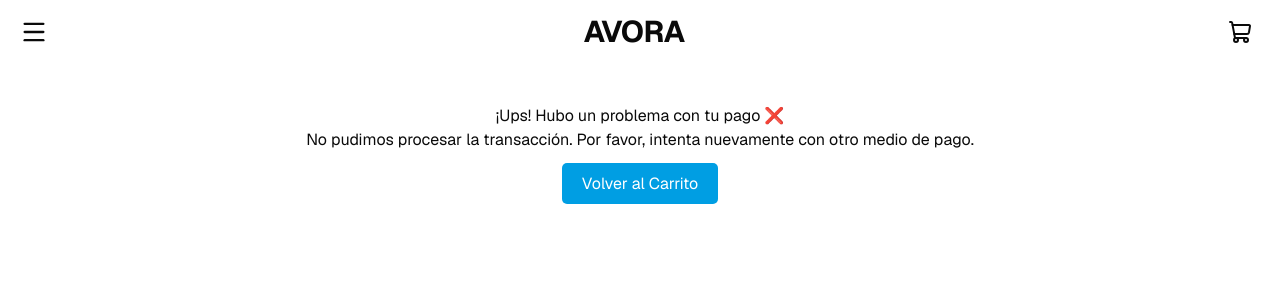
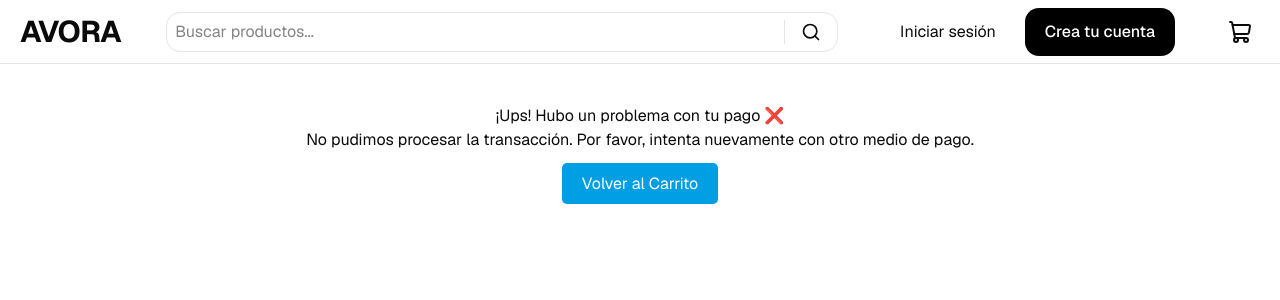
Before and after one commit to LucianoVilla95/mi-ecommerce, a Next.js app in the folder client/: page /mercadopago/failure in a window 1280 px wide. Shown: the top 300 px of the page. Built offline with nearby package versions, Linux system fonts and the light colour scheme; no server answers.

Commit message:
feat(header): render auth actions based on user session

```diff
--- a/client/src/components/header/index.tsx
+++ b/client/src/components/header/index.tsx
@@ -1,13 +1,24 @@
-import { JSX } from 'react';
-import MenuButton from './mobile-menu-button';
+import { JSX, Suspense } from 'react';
 import Logo from './logo';
 import CartButton from './cart-button';
+import { cookies } from 'next/headers';
+import SearchBar from './search-bar';
+import AuthButton from './auth-button';
+import LogoutButton from './auth-button/logout-button';
 
-const Header = (): JSX.Element => {
+const Header = async (): Promise<JSX.Element> => {
+  const cookieStore = await cookies();
+  const isAuthenticated: boolean = cookieStore.has('access_token');
+
   return (
-    <header className="px-5 h-16 flex items-center justify-between">
-      <MenuButton />
+    <header className="max-w-7xl mx-auto px-5 h-16 border-b flex items-center justify-between gap-4" >
       <Logo />
+      <Suspense>
+        <SearchBar />
+      </Suspense>
+      {
+        isAuthenticated ? <LogoutButton /> : <AuthButton />
+      }
       <CartButton />
     </header>
   )
```
